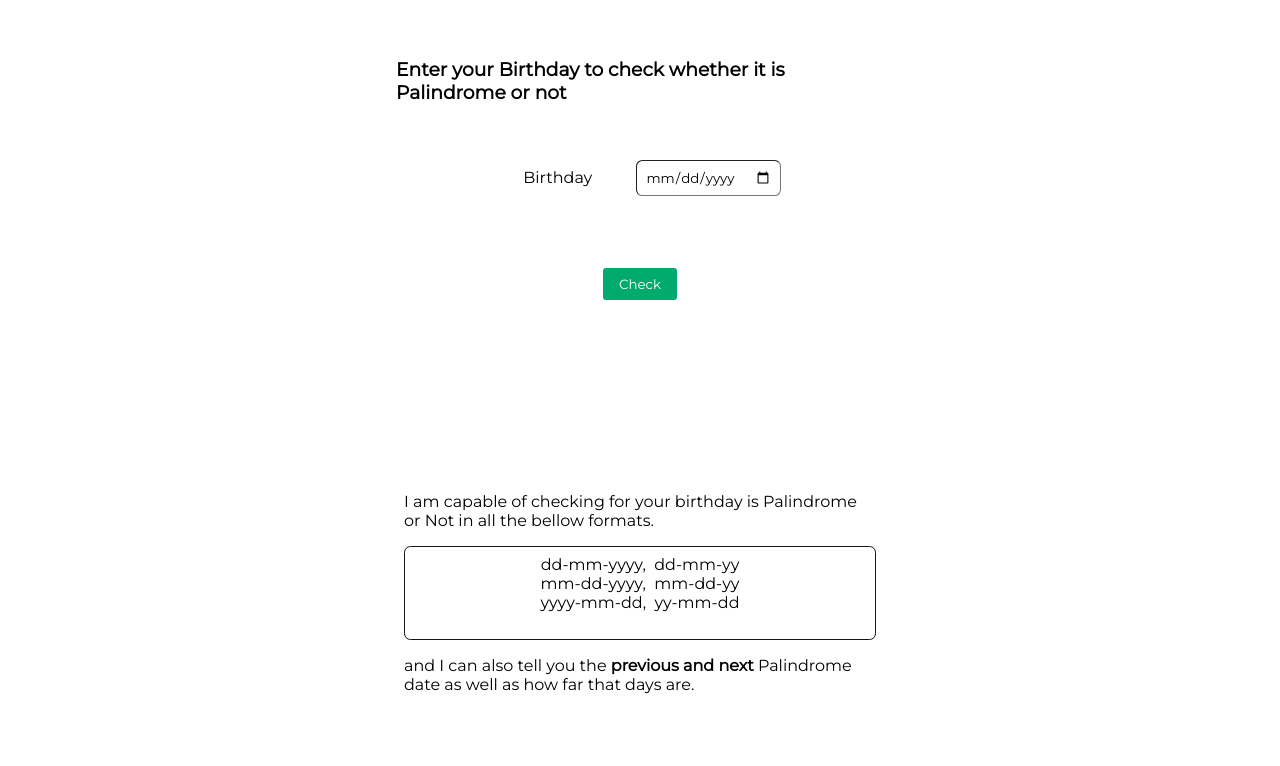
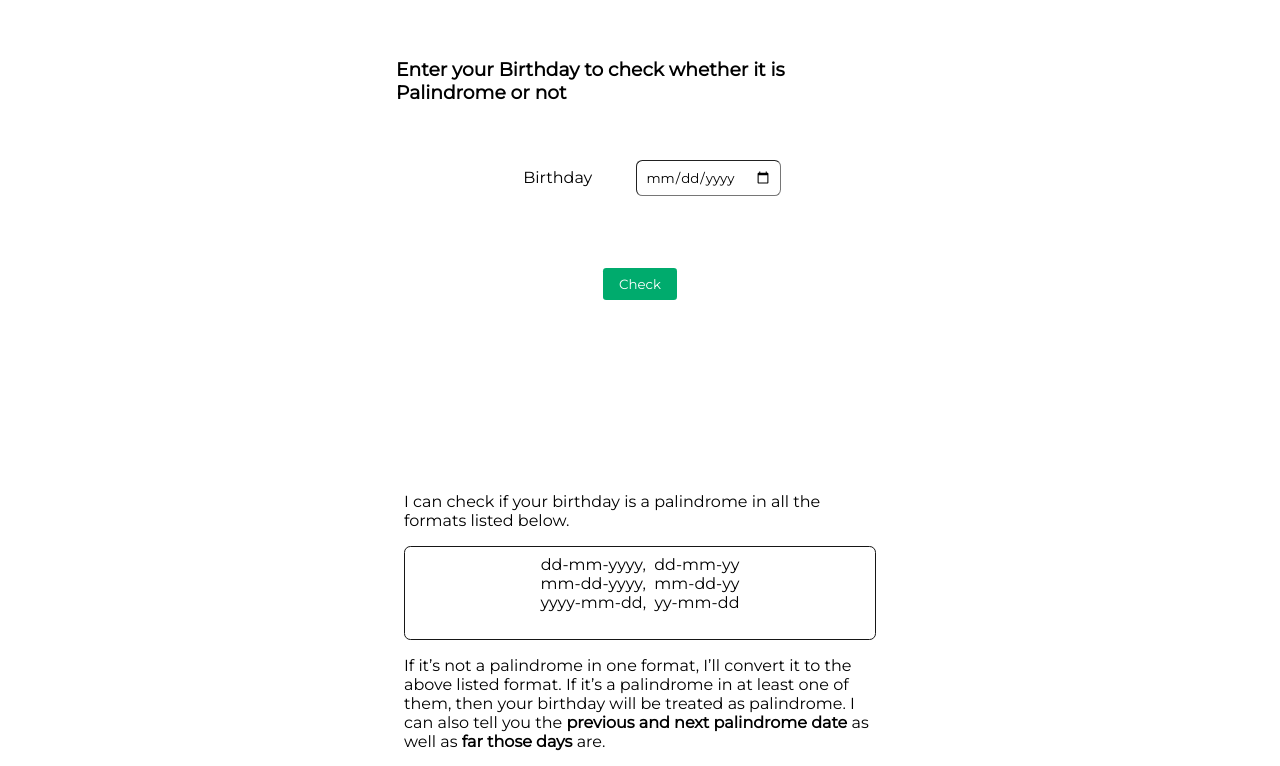
Before and after one commit to Jitendra1mp4/palindrome-birthday, a plain HTML site: page index.html in a window 1280 px wide. Shown: the part 186-952 px from the top of the page. Drawn offline with Linux system fonts and the light colour scheme.

Commit message:
docs : updated page description.

```diff
--- a/index.html
+++ b/index.html
@@ -28,17 +28,18 @@
         </div>
         <div class="output my-3 p-2 br-1" id="div-output"></div>
         <div class="my-3 p-2 br-1">
-            <p>
-                I am capable of checking for your birthday is Palindrome or Not in all the bellow formats.
-            </p>
+            <p>I can check if your birthday is a palindrome in all the formats listed below.</p>
             <pre class="p-hf my-1 border-thin-dark round-hf">
 dd-mm-yyyy,  dd-mm-yy
 mm-dd-yyyy,  mm-dd-yy
 yyyy-mm-dd,  yy-mm-dd
                 </pre>
-                <p>
-                    and I can also tell you the <strong>previous and next</strong> Palindrome date as well as how far that days are.
-                </p>
+            <p>
+                If it’s not a palindrome in one format, I’ll convert it to the above listed format. If it’s a palindrome
+                in at least one of them, then your birthday will be treated as palindrome.
+                I can also tell you the <strong>previous and next palindrome date</strong> as well
+                as <strong> far those days</strong> are.
+            </p>
         </div>
     </main>
     <footer class="container-fluid">
```
